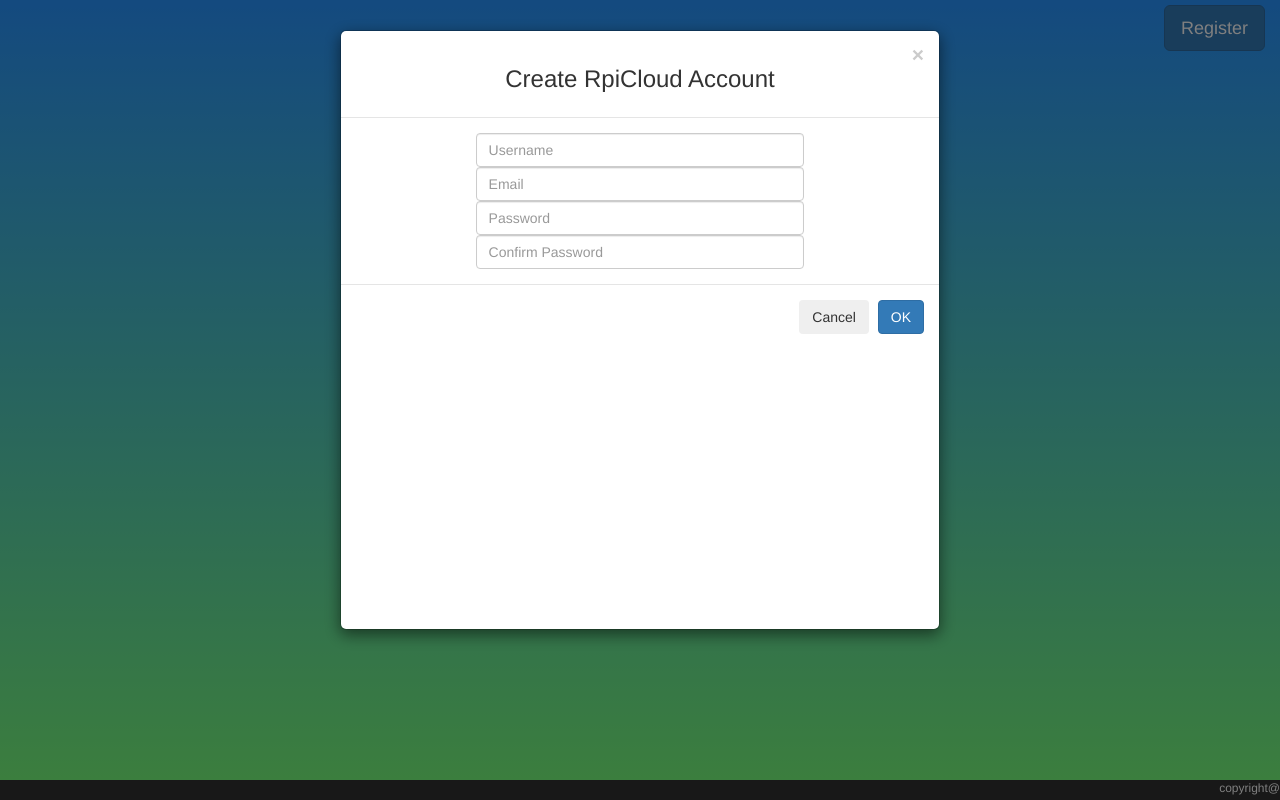
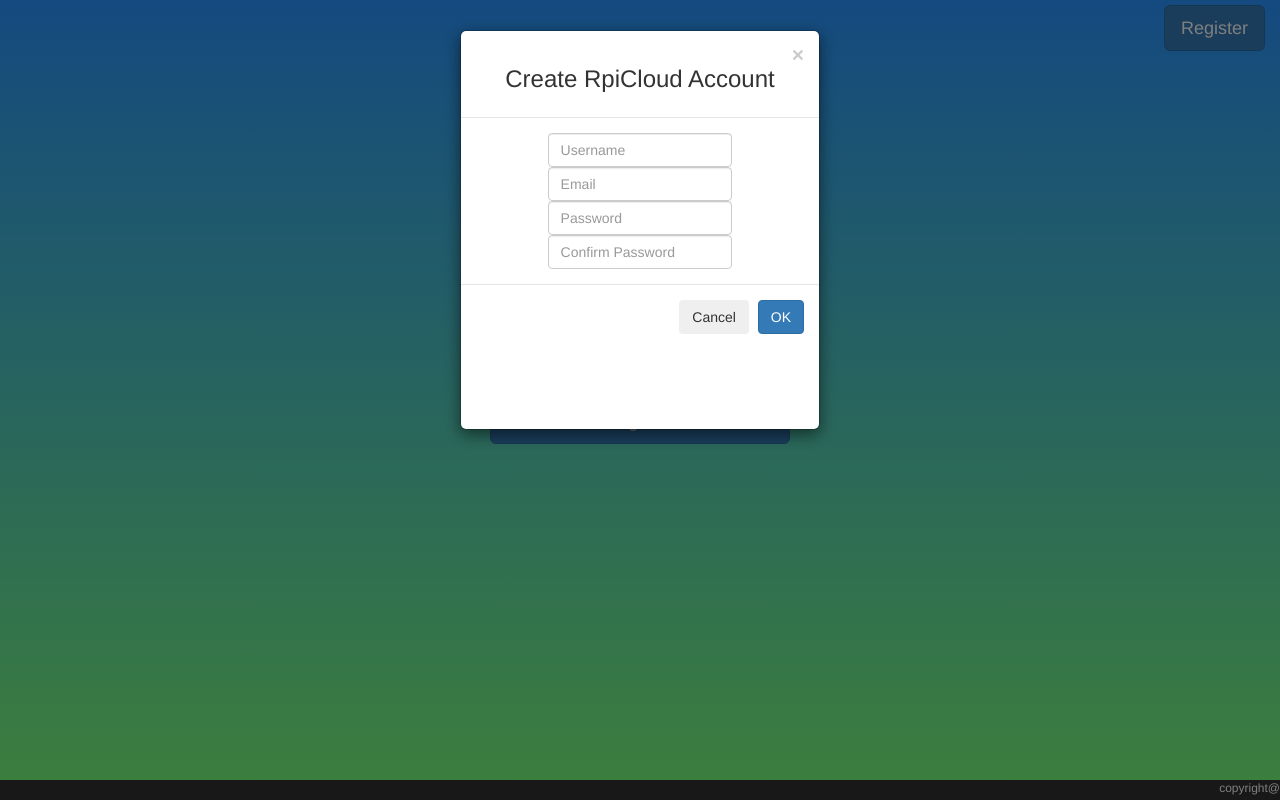
Before and after one commit to ZyqGitHub1/raspberry_cloud, a Flask app: page / in a window 1280 px wide, after a click on "Register". Run offline with Flask 2, Linux system fonts and the light colour scheme; some libraries are stand-ins or nearby versions.

Commit message:
移动设备自适应

```diff
--- a/app/__init__.py
+++ b/app/__init__.py
@@ -13,7 +13,7 @@
 db = SQLAlchemy()
 login_manager = LoginManager()
 login_manager.session_protection = 'strong'
-login_manager.login_view = 'auth.login'
+login_manager.login_view = 'main.index'
 
 def create_app(config_name):
     app = Flask(__name__)
--- a/app/main/views.py
+++ b/app/main/views.py
@@ -1,6 +1,6 @@
 from datetime import datetime
 from flask import render_template, session, redirect, url_for
-
+from flask.ext.login import login_user,logout_user,login_required
 from . import main
 #from forms import  NameForm
 from .. import db
@@ -11,5 +11,6 @@
 	return render_template('index.html')
 
 @main.route('/main', methods = ['GET', 'POST'])
+@login_required
 def main():
 	return '<h1>console</h1>'
--- a/app/static/css/index.css
+++ b/app/static/css/index.css
@@ -75,8 +75,8 @@
 	text-align: center;
 	width: 60%;
 	margin: 0 auto;
-	min-width: 600px;
-	min-height: 600px;
+	min-width: 300px;
+	min-height: 400px;
 }
 
 .register-body{
```
Also changed, not shown: data_dev.sqlite.
